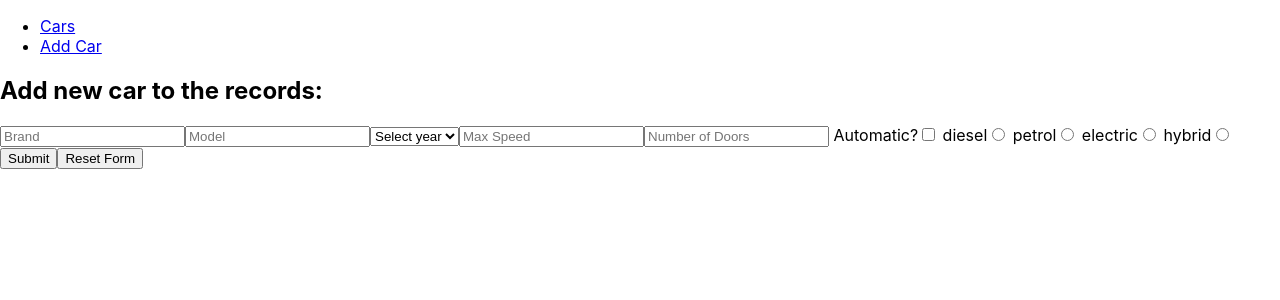
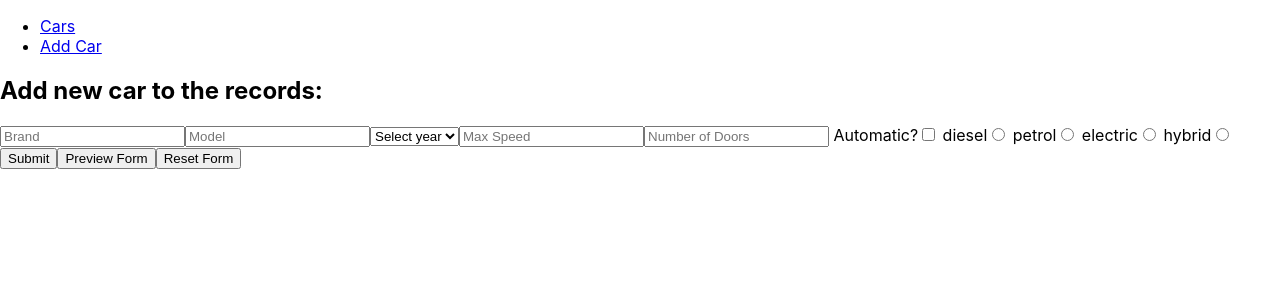
Before and after one commit to zklasnja/cars-app, a React (Create React App) app: page /add in a window 1280 px wide. Shown: the top 300 px of the page. Built offline with nearby package versions, Linux system fonts and the light colour scheme.

Commit message:
Zadatak 5 - added Preview form button to alert with the current input

```diff
--- a/src/pages/AddCar.jsx
+++ b/src/pages/AddCar.jsx
@@ -30,6 +30,10 @@ export default function AddCar() {
             handleAddCar();
             history.push('/cars');
         }
+    }
+
+    const handlePreviewForm = () => {
+        alert(JSON.stringify(newCar));
     }
 
     const handleResetForm = () => {
@@ -115,6 +119,7 @@ export default function AddCar() {
                         onChange={(e) => setNewCar({ ...newCar, engine: e.target.checked ? e.target.value : "" })} />
                 </label>
                 <button type="submit">Submit</button>
+                <button onClick={handlePreviewForm} type="button">Preview Form</button>
                 <button onClick={handleResetForm} type="button">Reset Form</button>
             </form>
         </div>
```
